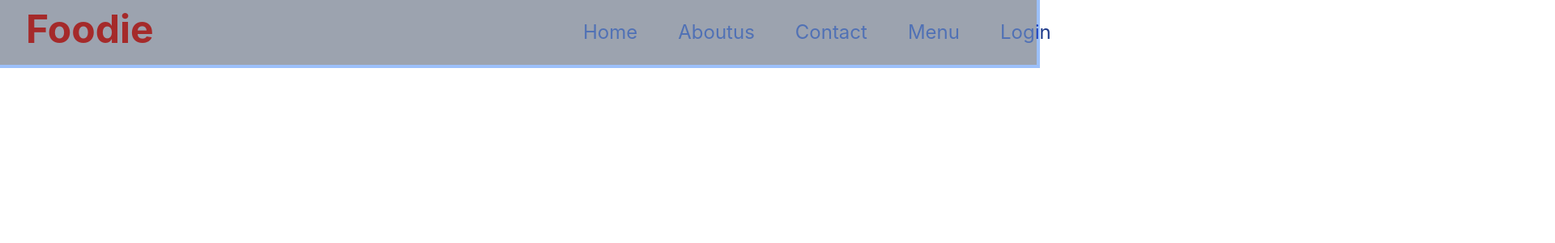
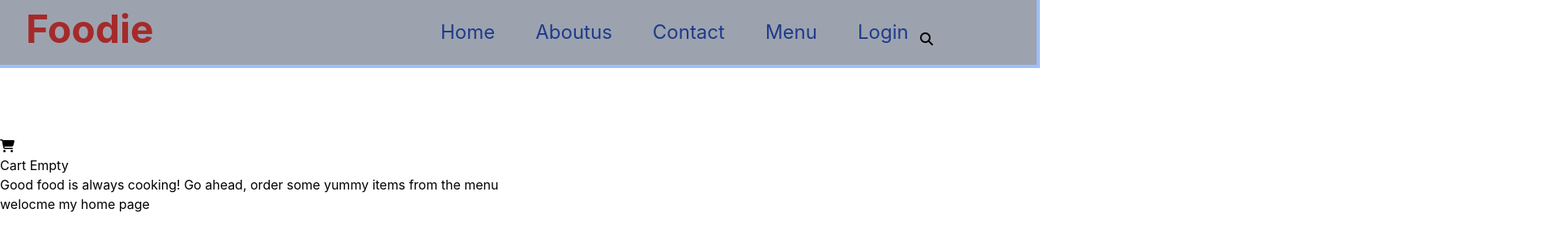
Before and after one commit to Afrozalam123/restaurent-project, a React (Create React App) app: page / in a window 1280 px wide. Shown: the top 300 px of the page at 81% size, 1920 px wide, since content can reach past the window. Built offline with nearby package versions, Linux system fonts and the light colour scheme.

Commit message:
updated new code and code existing

```diff
--- a/src/Component/Home.js
+++ b/src/Component/Home.js
@@ -2,7 +2,7 @@ import React from 'react'
 
 const Home = () => {
   return (
-    <div></div>
+    <div>welocme my home page</div>
   )
 }
 
--- a/src/Component/Navbar.js
+++ b/src/Component/Navbar.js
@@ -3,26 +3,36 @@ import  "../pages/Navbar.css";
 export default function Navbar() {
   return (
      <div>
-
-
- <nav className="  sm:bg-amber-600   lg:bg-gray-400 ring-4">
-     <ul className=" sm:text-red-950 text-xs ml-44 p-8   flex relative  w-20 md:text-blue-900  outline-slate-600 md:text-xl    lg:text-2xl mix-blend-overlay">
-       <NavLink to="/" end>Home</NavLink>
-   <NavLink to="/aboutus">Aboutus</NavLink>
-        <NavLink to="/contact">Contact</NavLink>
-         <NavLink to="/menu">Menu</NavLink>
-            <NavLink to="/login">Login</NavLink>
+ <nav className="sm:bg-amber-600   lg:bg-gray-400 ring-4">
+     <ul className=" sm:text-red-950  ml-4 text-xl  p-4 flex  w-20 md:text-blue-900  outline-slate-600 md:text-xl lg:text-2xl m-40  cursor-pointer">
+      <li> <NavLink to="/" end>Home</NavLink> </li>
+     <li> <NavLink to="/aboutus">Aboutus</NavLink> </li>
+      <li>  <NavLink to="/contact">Contact</NavLink> </li>
+       <li>   <NavLink to="/menu">Menu</NavLink> </li>
+        <li>    <NavLink to="/login">Login</NavLink>  </li>
      </ul>
 
     </nav>
-
-
-
    <section className="logo">
      <h1>Foodie</h1>
    </section>
 
+    <section className="icon">
+    <i class="fa-solid fa-magnifying-glass"></i>
+   </section>
+   <div className="cart-container">
+    <i class="fa-solid fa-cart-shopping "></i>
+    <div className="cart-dropdown">
+     <h1>Cart Empty</h1>
+     <p>Good food is always cooking! Go ahead, order some yummy items from the menu</p>
     </div>
+   </div>
+
+
+
+
+</div>
+
 
 
 
--- a/src/pages/Navbar.css
+++ b/src/pages/Navbar.css
@@ -12,6 +12,8 @@ nav {
   align-items: center;
   justify-content: center;
   top: 2rem;
+  right: 1rem;
+  cursor: pointer;
 
 }
 
@@ -19,7 +21,7 @@ nav ul {
   display: flex;
   list-style: none;
   gap: 50px;
-
+  cursor: pointer;
 
 }
 
@@ -31,7 +33,7 @@ nav ul  {
   transition: 0.3s;
 }
 
-nav ul :hover {
+nav ul li :hover {
   background-color: white;
   color: purple;
   border-radius: 6px;
@@ -55,3 +57,19 @@ img{
   top: -5rem;
   left: 2rem;
 }
+
+.icon{
+  position: relative;
+  display: flex;
+  flex-direction: row;
+
+  left: 71rem;
+  gap: 2.2rem;
+  top: -7rem;
+  font-size: 1rem;
+}
+.icon .fa-cart-shopping {
+  position: relative;
+  cursor: pointer;
+
+}
```
